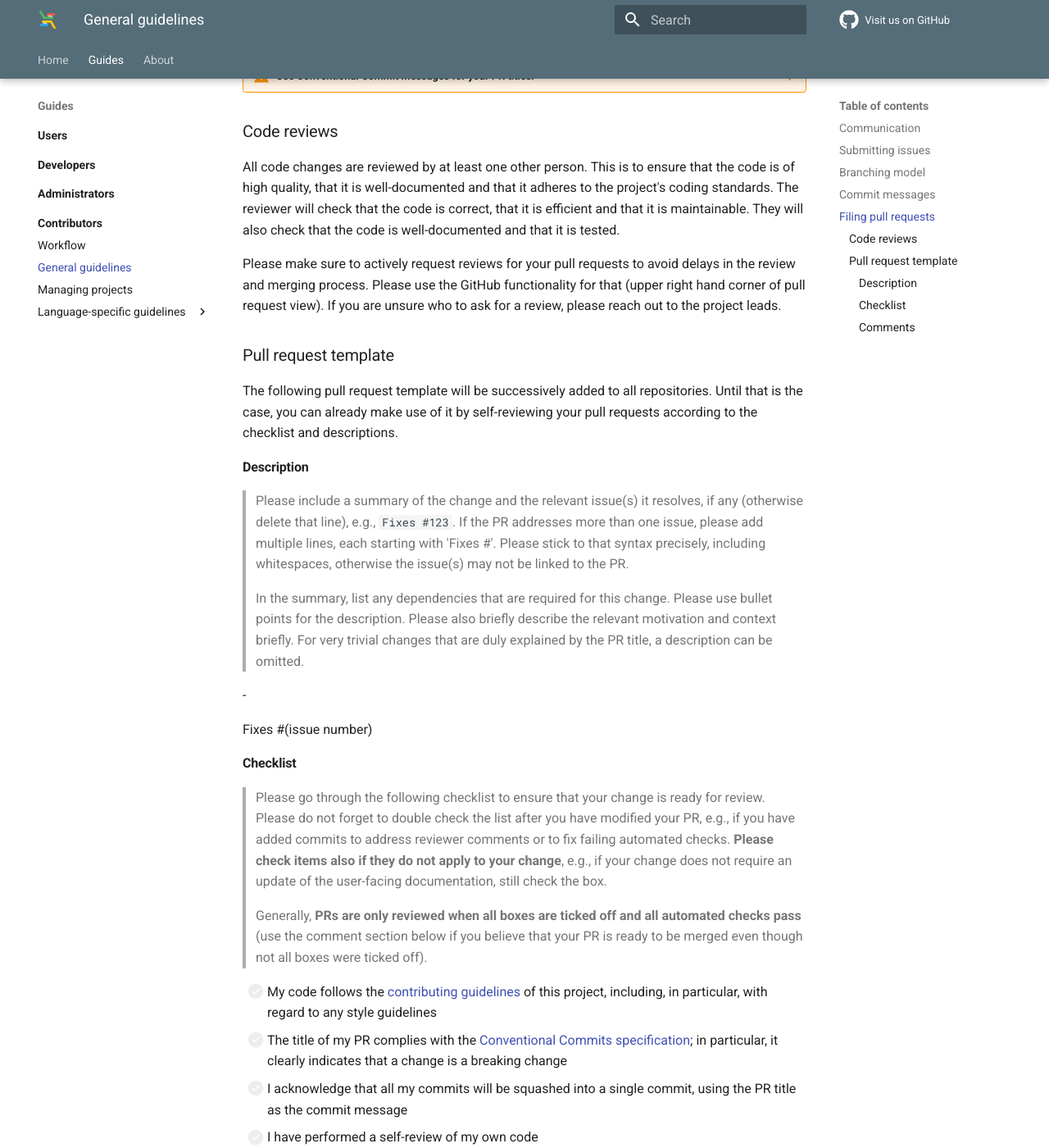
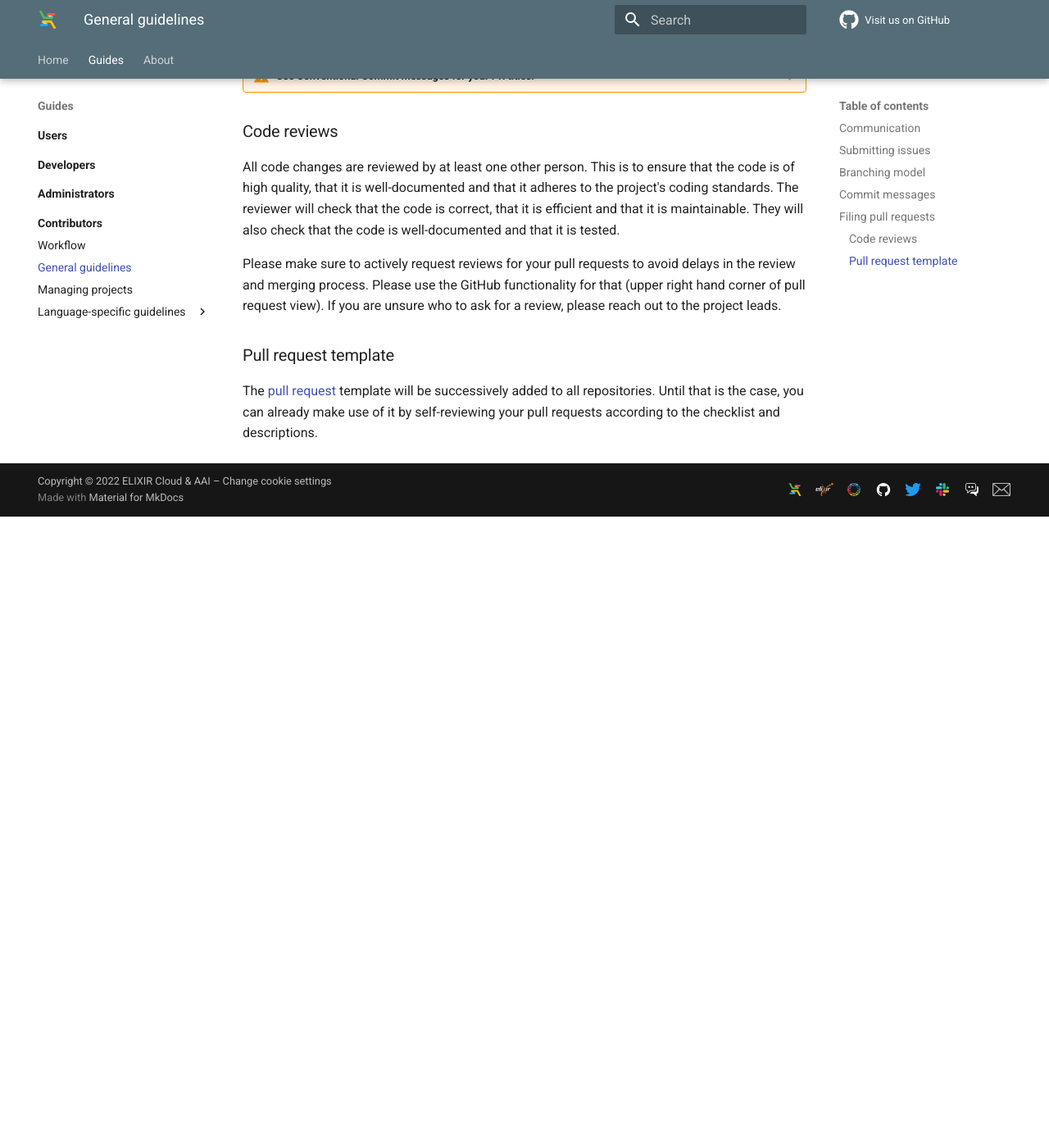
Before and after one commit to elixir-cloud-aai/elixir-cloud-aai.github.io, an MkDocs documentation site: the page built from docs/guides/guide-contributor/general-guidelines.md, in a window 1280 px wide and 1400 px high, scrolled down 4010 px. Shown: the whole window at 82% size. Built offline with MkDocs 1.6.1 and Material for MkDocs 9.7.7, drawn with Linux system fonts in a browser that asks for light colours; comment, search, counter and statistics services are not loaded; after the commit the page ends 4640 px from its top, so only the background shows below that; some of the changed text lies outside the part shown.

Commit message:
docs: externalize pull request template (#19)

```diff
--- a/docs/guides/guide-contributor/general-guidelines.md
+++ b/docs/guides/guide-contributor/general-guidelines.md
@@ -186,80 +186,8 @@ to ask for a review, please reach out to the project leads.
 
 ### Pull request template
 
-The following pull request template will be successively added to all
+The [pull request][pull_request] template will be successively added to all
 repositories. Until that is the case, you can already make use of it by
 self-reviewing your pull requests according to the checklist and descriptions.
 
-#### Description
-
-> Please include a summary of the change and the relevant issue(s) it resolves,
-> if any (otherwise delete that line), e.g., `Fixes #123`. If the PR addresses
-> more than one issue, please add multiple lines, each starting with 'Fixes #'.
-> Please stick to that syntax precisely, including whitespaces, otherwise the
-> issue(s) may not be linked to the PR.
->
-> In the summary, list any dependencies that are required for this change.
-> Please use bullet points for the description. Please also briefly describe
-> the relevant motivation and context briefly. For very trivial changes that are
-> duly explained by the PR title, a description can be omitted.
-
--
-
-Fixes #(issue number)
-
-#### Checklist
-
-> Please go through the following checklist to ensure that your change is ready
-> for review. Please do not forget to double check the list after you have
-> modified your PR, e.g., if you have added commits to address reviewer
-> comments or to fix failing automated checks. **Please check items also if they
-> do not apply to your change**, e.g., if your change does not require an update
-> of the user-facing documentation, still check the box.
->
-> Generally, **PRs are only reviewed when all boxes are ticked off and all
-> automated checks pass** (use the comment section below if you believe that
-> your PR is ready to be merged even though not all boxes were ticked off).
-
-- [ ] My code follows the [contributing guidelines](workflow.md) of this
-      project, including, in particular, with regard to any style guidelines
-- [ ] The title of my PR complies with the [Conventional Commits
-      specification][conv-commits]; in particular, it clearly indicates
-      that a change is a breaking change
-- [ ] I acknowledge that all my commits will be squashed into a single commit,
-      using the PR title as the commit message
-- [ ] I have performed a self-review of my own code
-- [ ] I have commented my code in hard-to-understand areas
-- [ ] I have updated the user-facing documentation to describe any new or
-      changed behavior
-- [ ] I have added type annotations for all function/class/method interfaces
-      or updated existing ones (only for Python, TypeScript, etc.)
-- [ ] I have provided appropriate documentation (e.g., [Google-style
-      Python docstrings][py-doc-google] or [JSDoc block tags][jsdoc]) for all
-      packages/modules/functions/classes/methods or updated existing ones
-- [ ] My changes generate no new warnings
-- [ ] I have added tests that prove my fix is effective or that my feature
-      works
-- [ ] New and existing unit tests pass locally with my changes
-- [ ] I have not reduced the existing code coverage
-- [ ] I have asked the [@all-contributors bot][all-contributors-bot] to
-      acknowledge my contributions by commenting on this PR with a request of
-      the form `@all-contributors please add @YOUR_GH_HANDLE for TYPE_1,
-      TYPE_2, ...`, where `TYPE_1` etc. refer to [contribution types supported
-      by the All Contributors Specification][all-contributors-types] OR I do
-      not want my contributions to be acknowledged by [All
-      Contributors][all-contributors]
-
-!!! note "All Contributors"
-
-    The [All Contributors][all-contributors] bot may not be available in all
-    repositories yet. In that case, please ignore the last bullet point.
-
-#### Comments
-
-> If there are unchecked boxes in the list above, but you would still like your
-> PR to be reviewed or considered for merging, please describe here why boxes
-> were not checked. For example, if you are positive that your commits should
-> _not_ be squased when merging, please explain why you think the PR warrants
-> or requires multiple commits to be added to the history (but note that in
-> that case, it is a prerequisite that all commits follow the Conventional
-> Commits specification).
+[pull_request]: PULL_REQUEST_TEMPLATE.md
```
Also changed, not shown: docs/guides/guide-contributor/PULL_REQUEST_TEMPLATE.md (added, +64 -0 lines).
